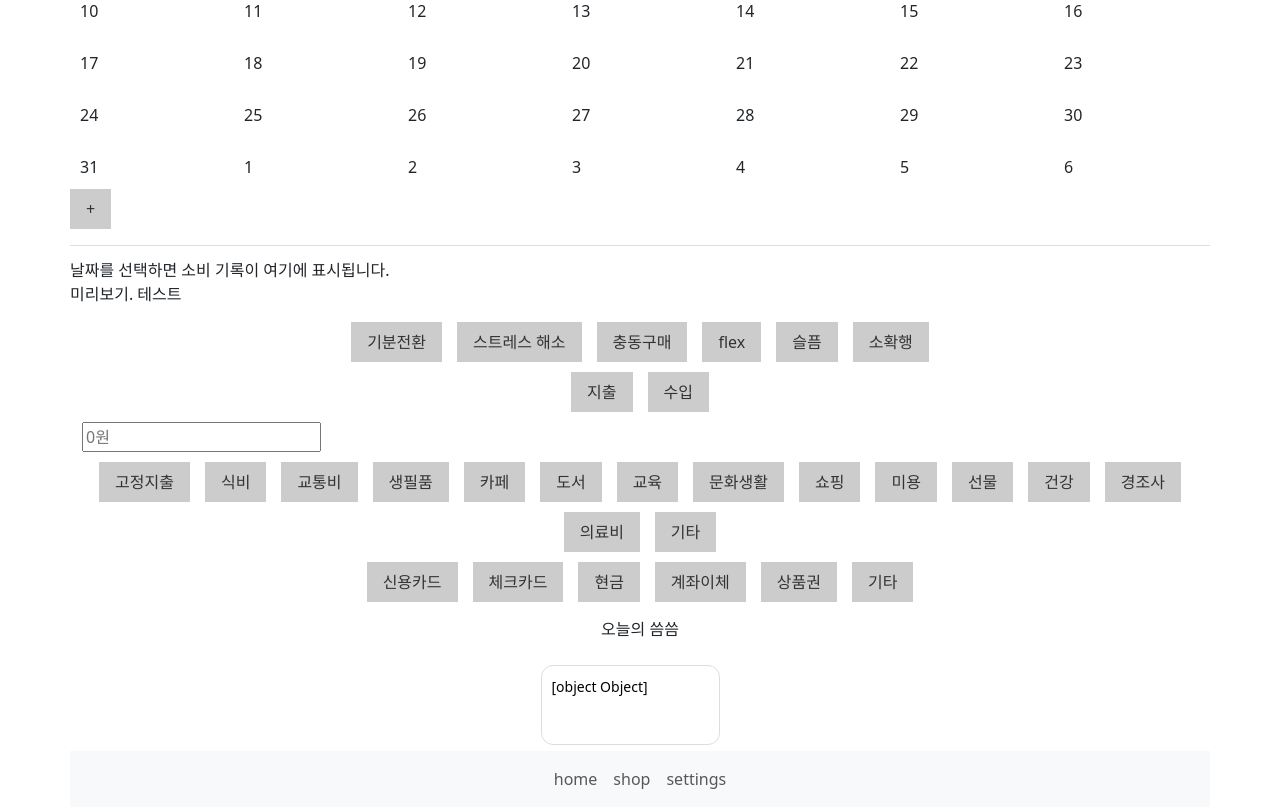
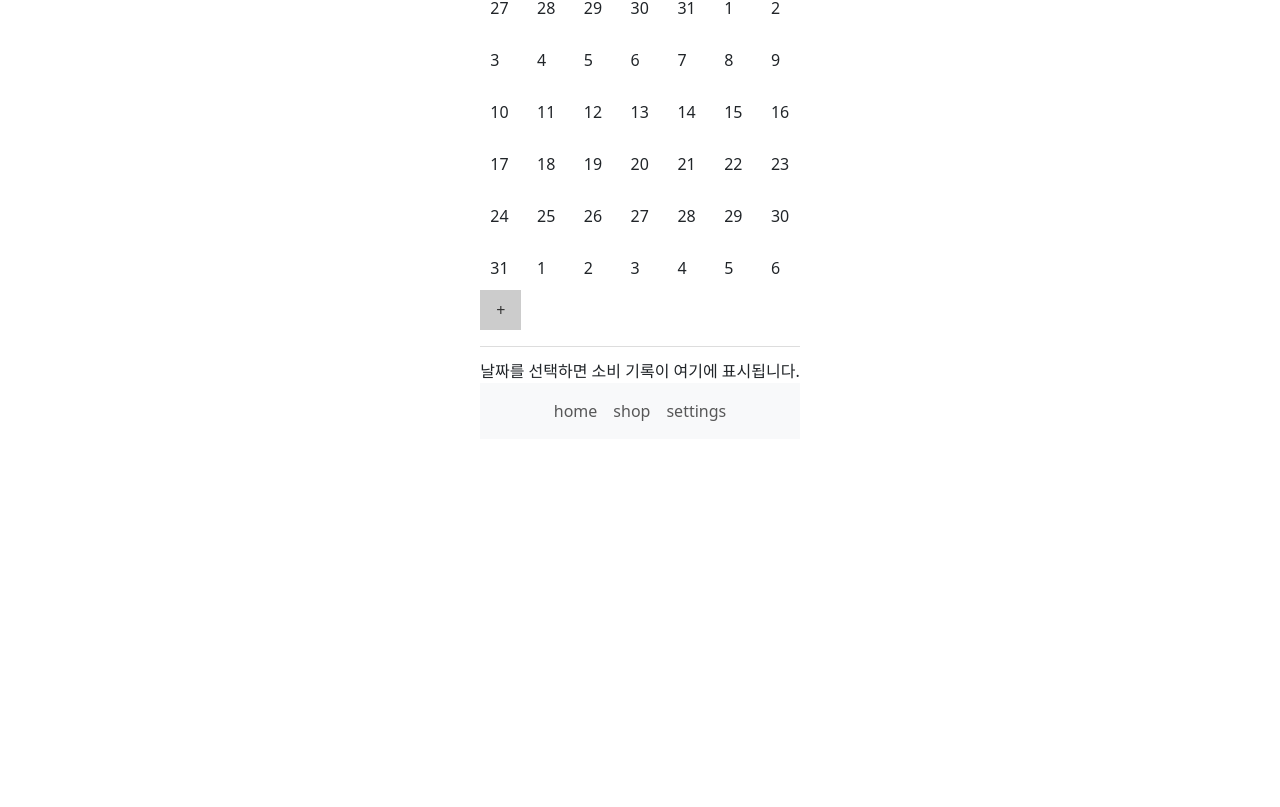
Before and after one commit to suyeonlee333333/accountBook-front, a React (Vite) app: page / in a window 1280 px wide. Shown: the part 261-1068 px from the top of the page. After the commit the page ends 800 px from the top, so only its background shows below. Built offline with nearby package versions, Linux system fonts and the light colour scheme.

Commit message:
글쓰기 창 라우팅

```diff
--- a/src/App.css
+++ b/src/App.css
@@ -50,21 +50,30 @@
 
     }
 
-/* 공통 버튼 스타일 */
+    .write-container {
+        width: 100%;
+        max-width: 1200px;
+        padding: 0 20px;
+        background-color:#b6cbef;
+        display: grid;
+
+    }
+
+
 button {
-    border: none;            /* 테두리 제거 */
-    outline: none;           /* 클릭 시 나오는 아웃라인 제거 */
-    padding: 8px 16px;       /* 버튼 크기 */
-    border-radius: 12px;     /* 둥근 모서리 */
-    background-color: #ccc;  /* 기본 회색 */
-    color: #333;             /* 글자 색 */
+    border: none;
+    outline: none;
+    padding: 8px 16px;
+    border-radius: 12px;
+    background-color: #ccc;
+    color: #333;
     cursor: pointer;
     font-weight: 500;
     transition: all 0.2s ease;
 }
 
 button:hover {
-    background-color: #bbb;  /* 호버 시 살짝 진해짐 */
+    background-color: #bbb;
 }
 
 /* 선택된 버튼 스타일 */
@@ -73,61 +82,44 @@ button.active {
     color: #000;
 }
 
-/* 레이아웃 그룹 공통 */
+/* 버튼 그룹 */
 .emotion-tag,
 .plus-minus,
-.write-money,
 .money-category,
 .type {
     display: flex;
-    flex-wrap: wrap;       /* 화면 좁아도 줄바꿈 */
+    flex-wrap: wrap;
     justify-content: center;
-    align-items: center;
-    gap: 10px 15px;       /* 행간, 열간 간격 */
+    gap: 10px 15px;
     margin: 10px 0;
 }
 
-/* 금액 입력 박스 */
+/* 숫자 입력 */
+.write-money {
+    display: flex;
+    justify-content: center;
+}
 .write-money input[type="number"] {
     width: 120px;
-    padding: 8px 12px;
     border-radius: 12px;
     border: 1px solid #ddd;
-    text-align: center;
     font-size: 16px;
+    text-align: center; /* 숫자 입력값도 중앙정렬 */
 }
 
-/* 오늘의 씀씀 영역 */
+/* 오늘의 씀씀 */
 .write-form {
     display: flex;
     flex-direction: column;
     align-items: center;
-    margin-top: 15px;
-    gap: 8px;
+    width: 100%;
 }
-
 .write-form textarea {
-    width: 90%;
-    max-width: 400px;
-    height: 80px;
-    padding: 10px;
+    width: 100%;
+    max-width: 600px;
     border-radius: 12px;
     border: 1px solid #ddd;
     resize: none;
     font-size: 14px;
+    margin: 0 auto;
 }
-
-/* 저장 버튼 */
-.write-form textarea + button {
-    margin-top: 6px;
-    background-color: rgba(225, 239, 254, 0.8);
-    color: #000;
-    font-weight: 500;
-}
-
-/* 스크롤 필요시 자동 처리 */
-.money-category,
-.type,
-.emotion-tag {
-    overflow-x: auto;
-}
--- a/src/App.jsx
+++ b/src/App.jsx
@@ -2,8 +2,8 @@ import './App.css';
 import {useState, useEffect} from 'react';
 import 'bootstrap/dist/css/bootstrap.min.css';
 import { Navbar, Nav, Container } from 'react-bootstrap';
-import { BrowserRouter, Routes, Route, useParams } from 'react-router-dom';
-import WirteComponent from "./write.jsx";
+import { BrowserRouter, Routes, Route, useParams, useLocation, useNavigate } from 'react-router-dom';
+import WriteComponent from "./write.jsx";
 //import 'react-big-calendar/lib/css/react-big-calendar.css'
 //import { Calendar, momentLocalizer } from 'react-big-calendar'
 //import moment from 'moment'
@@ -33,6 +33,7 @@ export default function App() {
       <Routes>
         <Route path="/" element={<CalendarPage />} />
         <Route path="/date/:date" element={<DateDetailPage />} />
+        <Route path="/writebox" element={<WriteComponent />} />
       </Routes>
     </BrowserRouter>
     </>
@@ -59,10 +60,14 @@ export default function App() {
   const [dates, setDates]=useState([]);
   const [selectedDate, setSelectedDate] = useState(null); // 선택된 날짜
   const [records, setRecords] = useState({}); // 날짜별 소비 기록 저장
+  const [showWrite, setShowWrite] = useState(false);
+  const location = useLocation();
+  const navigate = useNavigate();
 
   useEffect(()=> {
     renderCalender();
   },[currentDate]);
+
 
   const fmtYMD = (d) => {
     const y = d.getFullYear();
@@ -139,6 +144,19 @@ export default function App() {
     setSelectedDate(dateStr);
   };
 
+    useEffect(() => {
+  if (location.state) {
+    setRecords((prev) => {
+      const date = location.state.date;
+      return {
+        ...prev,
+        [date]: [...(prev[date] || []), location.state]
+      };
+    });
+  }
+}, [location.state]);
+
+
 
     return (
       <>
@@ -172,8 +190,32 @@ export default function App() {
         ))}
       </div>
       <span>
-        <button onClick={() => <WirteComponent />}>+</button>
+        <button onClick={() =>
+        {navigate("/writebox");
+        setShowWrite(true)}}>+</button>
       </span>
+
+      {showWrite && (
+        <div style={{ marginTop: 20 }}>
+          <div style={{ marginTop: "20px" }}>
+        <h3>소비 기록</h3>
+        {Object.entries(records).map(([date, recs]) => (
+        <div key={date}>
+          <h4>{date}</h4>
+          {recs.map((r, i) => (
+            <div key={i}>
+              <p>금액: {r.amount}원</p>
+              <p>태그: {r.tags.join(", ")}</p>
+              <p>메모: {r.memo}</p>
+            </div>
+          ))}
+  </div>
+))}
+      </div>
+          {/* <WriteComponent /> */}
+          <button onClick={() => setShowWrite(false)}>닫기</button>
+        </div>
+      )}
 
       <div style={{ marginTop: 16, borderTop: "1px solid #ddd", paddingTop: 12 }}>
       {selectedDate ? (
@@ -183,10 +225,7 @@ export default function App() {
       )}
     </div>
 
-    <div>
-      <p>미리보기. 테스트 </p>
-      <WirteComponent />
-    </div>
+
 
       </>
     )
--- a/src/write.jsx
+++ b/src/write.jsx
@@ -3,14 +3,25 @@ import './App.jsx';
 import {useState, useEffect} from 'react';
 import 'bootstrap/dist/css/bootstrap.min.css';
 import { Navbar, Nav, Container } from 'react-bootstrap';
-import { BrowserRouter, Routes, Route, useParams } from 'react-router-dom';
+import { BrowserRouter, Routes, Route, useParams, useNavigate } from 'react-router-dom';
 
-export default function App() {
+export default function WritePage() {
 
     const [selectedTag, setSelectedTag] = useState(null);
+    const [amount, setAmount] = useState('');
+    const [note, setNote] = useState('');
+
+    const navigate = useNavigate();
+
+    const handleSubmit = () => {
+        const data = {amount, note, date: new Date().toLocaleDateString()};
+        navigate('/',{state: data});
+    }
+    // const onWriteClick = (writebox) => {
+    // navigate('/writebox');}
     return (
         <>
-            <div className="container">
+            <div className="write-container">
                 <div className="emotion-tag">
                     <button>기분전환</button>
                     <button>스트레스 해소</button>
@@ -25,7 +36,7 @@ export default function App() {
                     <button>수입</button>
                 </div>
                 <div className="wirte-money">
-                <input type="number" placeholder="0원" />
+                    <input type="number" placeholder="0원" value={amount} onChange={(e)=> setAmount(e.target.value)} />
                 </div>
 
                 <div className="money-category">
@@ -54,14 +65,14 @@ export default function App() {
                     <button>기타</button>
                 </div>
                 <div className="write-form">
+                    <span></span>
                     <p>오늘의 씀씀</p>
                     <div className="write-form-title">
-                <textarea placeholder="오늘의 씀씀이를 적어주세요">
-                    <button>저장</button>
-                </textarea>
+                        <input type="text" placeholder="오늘의 씀씀" value={note} onChange={(e)=>setNote(e.target.value)} />
                     </div>
 
                 </div>
+                <button onClick={handleSubmit} className="close-button">저장</button>
             </div>
         </>
     )
```
Lines whose indentation alone changed are shown as unchanged.
